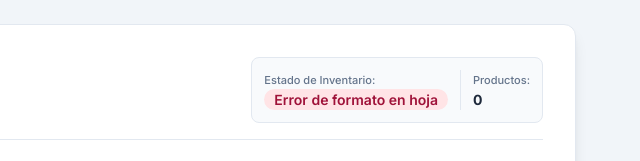
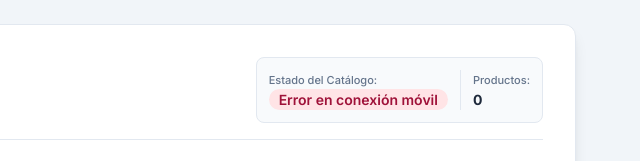
Before and after one commit to drivesiler/Perfumeria-Kanam, a plain HTML site: page index.html in a window 1280 px wide. Shown: the top 161 px of the page, 640-1280 px from the left. Drawn offline with nearby package versions, Linux system fonts and the light colour scheme; no server answers.

Commit message:
Update index.html

```diff
--- a/index.html
+++ b/index.html
@@ -3,7 +3,7 @@
 <head>
   <meta charset="UTF-8">
   <meta name="viewport" content="width=device-width, initial-scale=1.0">
-  <title>Sistema de Facturación</title>
+  <title>Sistema de Facturación - Perfumería Kanam</title>
 
   <meta name="theme-color" content="#2563eb">
   <meta name="mobile-web-app-capable" content="yes">
@@ -67,9 +67,9 @@
 
       <div class="no-print bg-slate-50 border border-slate-200 p-3 rounded-lg flex items-center gap-3 text-xs sm:text-sm">
         <div>
-          <span class="block text-slate-500 text-[11px] font-medium">Estado de Inventario:</span>
+          <span class="block text-slate-500 text-[11px] font-medium">Estado del Catálogo:</span>
           <span id="status-badge" class="px-2.5 py-0.5 rounded-full font-semibold bg-amber-100 text-amber-800">
-            Cargando automáticamente...
+            Conectando...
           </span>
         </div>
         <div class="border-l border-slate-200 pl-3">
@@ -104,7 +104,7 @@
       </div>
     </div>
 
-    <!-- Renglones de la Factura -->
+    <!-- Renglones de Factura -->
     <div class="overflow-x-auto rounded-lg border border-slate-200 mb-6">
       <table class="w-full text-left text-xs sm:text-sm border-collapse min-w-[700px]">
         <thead>
@@ -127,7 +127,7 @@
     <div class="flex flex-col sm:flex-row justify-between items-start sm:items-end gap-6 mb-6">
       <div class="no-print w-full sm:w-1/2 text-xs text-slate-500 bg-blue-50 p-3 rounded-lg border border-blue-100">
         <p class="font-semibold text-blue-800 mb-1">ℹ️ Información:</p>
-        <p>Escribe las primeras letras del producto en la columna <strong>Descripción</strong> para autocompletar el artículo y su precio.</p>
+        <p>Sincronización automática activa en móvil y PC.</p>
       </div>
 
       <div class="w-full sm:w-80 bg-slate-50 p-4 rounded-lg border border-slate-200 ml-auto space-y-2 text-sm">
@@ -165,7 +165,7 @@
     <!-- Vista previa del inventario -->
     <div class="no-print mt-10 pt-6 border-t border-slate-200">
       <div class="flex items-center justify-between mb-3">
-        <h3 class="text-sm font-bold text-slate-800 uppercase tracking-wide">Vista previa del inventario cargado</h3>
+        <h3 class="text-sm font-bold text-slate-800 uppercase tracking-wide">Catálogo Cargado</h3>
         <span class="text-xs text-slate-500">Muestra los primeros productos</span>
       </div>
       <div class="overflow-x-auto rounded-lg border border-slate-200 max-h-56">
@@ -180,7 +180,7 @@
           </thead>
           <tbody id="inventory-preview">
             <tr>
-              <td colspan="4" class="p-4 text-center text-slate-400 italic">Conectando...</td>
+              <td colspan="4" class="p-4 text-center text-slate-400 italic">Cargando...</td>
             </tr>
           </tbody>
         </table>
@@ -190,7 +190,11 @@
   </div>
 
   <script>
-    const URL_GOOGLE_SHEETS = "https://docs.google.com/spreadsheets/d/e/2PACX-1vSKTcP_N9aIkOIaiExTjVRnpQXGysixPxcC8YKE9RPzu3M7iotVymaP8Y4NxBAbtg/pub?gid=341767151&single=true&output=csv";
+    // Enlaces de exportación adaptados para forzar el modo texto plano en móviles
+    const URLS_EXPORT = [
+      "https://docs.google.com/spreadsheets/d/e/2PACX-1vSKTcP_N9aIkOIaiExTjVRnpQXGysixPxcC8YKE9RPzu3M7iotVymaP8Y4NxBAbtg/pub?gid=341767151&single=true&output=csv",
+      "https://api.allorigins.win/raw?url=" + encodeURIComponent("https://docs.google.com/spreadsheets/d/e/2PACX-1vSKTcP_N9aIkOIaiExTjVRnpQXGysixPxcC8YKE9RPzu3M7iotVymaP8Y4NxBAbtg/pub?gid=341767151&single=true&output=csv")
+    ];
 
     let productosBD = [];
 
@@ -241,24 +245,22 @@
       const badge = document.getElementById("status-badge");
       let csvData = "";
 
-      const fuentes = [
-        URL_GOOGLE_SHEETS + "&nocache=" + Date.now(),
-        "https://api.allorigins.win/raw?url=" + encodeURIComponent(URL_GOOGLE_SHEETS),
-        "https://corsproxy.io/?" + encodeURIComponent(URL_GOOGLE_SHEETS)
-      ];
-
-      for (let url of fuentes) {
+      for (let url of URLS_EXPORT) {
         try {
-          const response = await fetch(url);
+          // Forzar la cabecera User-Agent en la petición fetch cuando sea posible
+          const response = await fetch(url, {
+            headers: { 'Accept': 'text/csv,text/plain,*/*' }
+          });
           if (response.ok) {
             const text = await response.text();
-            if (text && text.length > 20) {
+            // Comprobamos que el texto contenga datos válidos y no sea la plantilla HTML de error móvil
+            if (text && !text.includes("<!DOCTYPE html") && text.length > 10) {
               csvData = text;
               break;
             }
           }
         } catch (e) {
-          console.warn("Reintentando fuente secundaria...");
+          console.warn("Intentando ruta alternativa de red...");
         }
       }
 
@@ -266,14 +268,14 @@
         productosBD = procesarCSV(csvData);
         if (productosBD.length > 0) {
           document.getElementById("product-count").innerText = productosBD.length;
-          badge.innerText = "¡Inventario cargado exitosamente!";
+          badge.innerText = "¡Conectado con éxito!";
           badge.className = "px-2.5 py-0.5 rounded-full font-semibold bg-emerald-100 text-emerald-800";
           actualizarTablaVistaPrevia();
           return;
         }
       }
 
-      badge.innerText = "Error de formato en hoja";
+      badge.innerText = "Error en conexión móvil";
       badge.className = "px-2.5 py-0.5 rounded-full font-semibold bg-rose-100 text-rose-800";
     }
 
```
